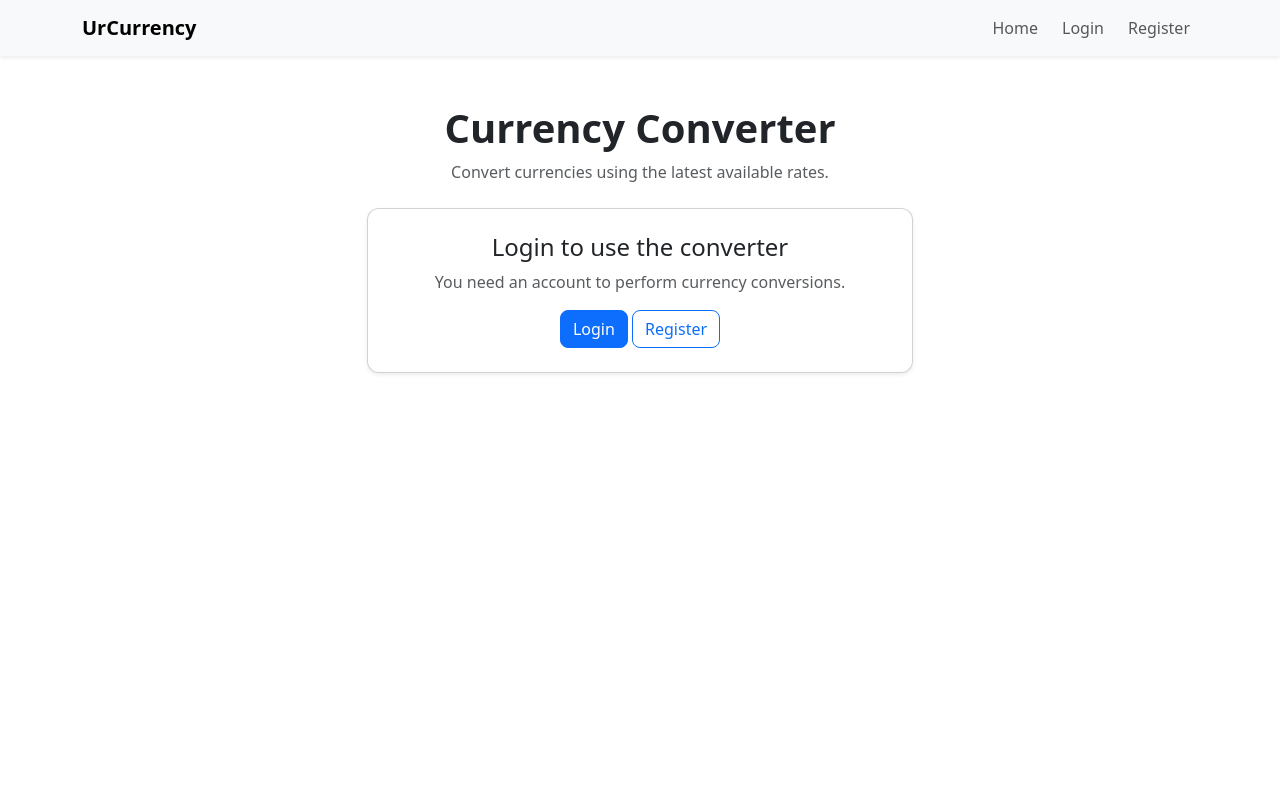
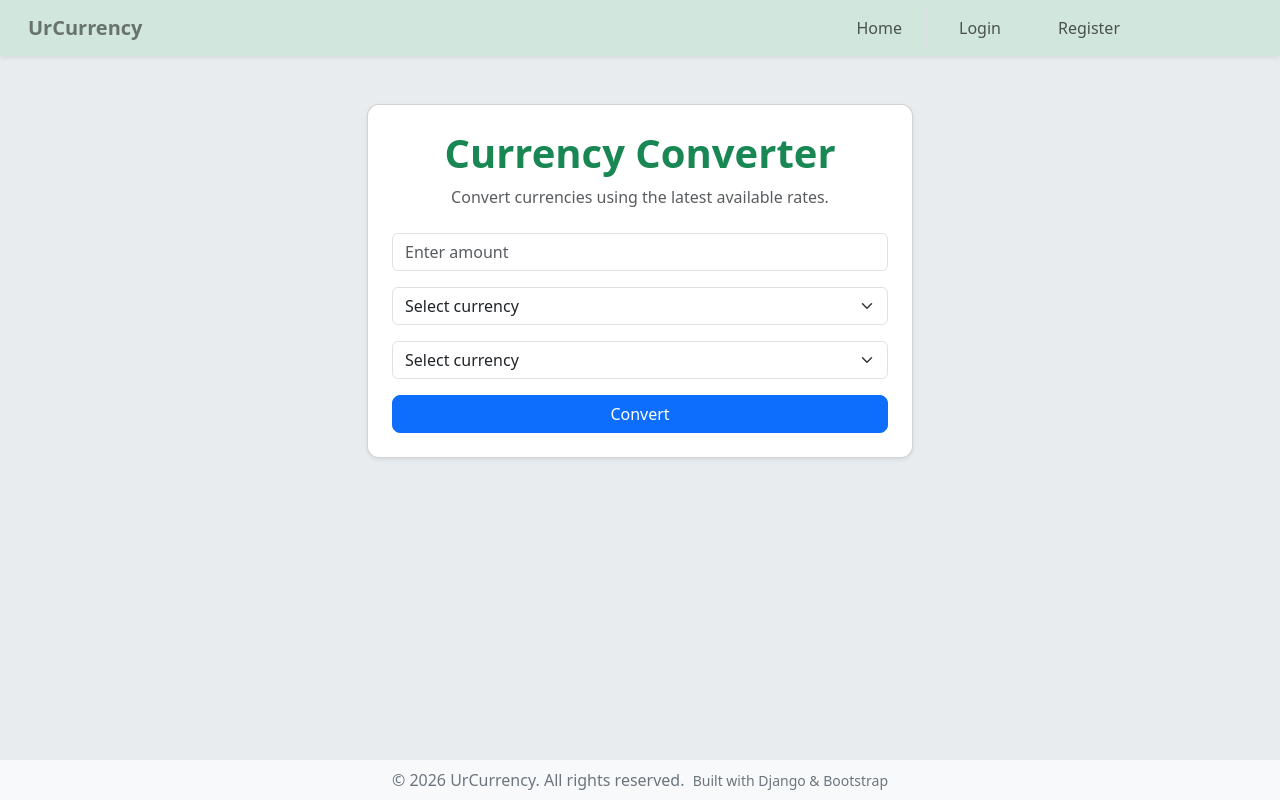
Before and after one commit to Suhel-ali/currency-converter, a Django app: page / in a window 1280 px wide. Run offline with Django 5.2, Linux system fonts and the light colour scheme; data that the repository does not hold is empty.

Commit message:
second commit added some colors to the content

```diff
--- a/converter/models.py
+++ b/converter/models.py
@@ -6,7 +6,7 @@ class Profile(models.Model):
     user = models.OneToOneField(User, on_delete=models.CASCADE)
     image = models.ImageField(
         upload_to="profile_images/",
-        default="profile_images/default.jpg"
+        default="profile_images/default.png"
     )
 
     def __str__(self):
--- a/converter/static/css/style.css
+++ b/converter/static/css/style.css
@@ -1,5 +1,6 @@
 body {
     min-height: 100vh;
+    background-color: #5186bb;
 }
 
 .navbar-brand {
--- a/converter/templates/base.html
+++ b/converter/templates/base.html
@@ -1,6 +1,7 @@
 {% load static %}
 
 <!DOCTYPE html>
+
 <html lang="en">
 
 <head>
@@ -9,45 +10,132 @@
 
     <meta
         name="viewport"
-        content="width=device-width, initial-scale=1.0">
+        content="width=device-width, initial-scale=1.0"
+    >
 
-    <!-- Bootstrap CSS -->
+
+    <!-- ================= BOOTSTRAP CSS ================= -->
+
     <link
         href="https://cdn.jsdelivr.net/npm/bootstrap@5.3.8/dist/css/bootstrap.min.css"
-        rel="stylesheet">
+        rel="stylesheet"
+    >
 
-    <!-- Your CSS -->
+
+    <!-- ================= BOOTSTRAP ICONS ================= -->
+
     <link
         rel="stylesheet"
-        href="{% static 'css/style.css' %}">
+        href="https://cdn.jsdelivr.net/npm/bootstrap-icons@1.11.3/font/bootstrap-icons.min.css"
+    >
+
+
+    <!-- ================= YOUR CSS ================= -->
+
+    <link
+        rel="stylesheet"
+        href="{% static 'css/style.css' %}"
+    >
+
+
+    <!-- ================= PAGE TITLE ================= -->
 
     <title>
+
         {% block title %}
+
             UrCurrency
+
         {% endblock %}
+
     </title>
 
 </head>
 
 
-<body>
 
-    <!-- ================= NAVBAR ================= -->
+<body class="d-flex flex-column min-vh-100 bg-body-secondary">
 
-    <nav class="navbar navbar-expand-lg bg-body-tertiary shadow-sm">
 
-        <div class="container">
+    <!-- =================================================
+         NAVBAR
+    ================================================== -->
+
+   <nav class="navbar navbar-expand-lg bg-success-subtle shadow-sm ">
+
+    <div class="container ms-md-3 me-md-3">
+
+        <!-- =====================================
+             LEFT SIDE
+        ====================================== -->
+
+        <div class="d-flex align-items-center gap-2">
+
+            <!-- Profile -->
+
+            {% if user.is_authenticated %}
+
+                <a
+                    href="{% url 'profile' %}"
+                    title="My Profile"
+                    class="text-decoration-none"
+                >
+
+                    {% if user.profile.image %}
+
+                        <img
+                            src="{{ user.profile.image.url }}"
+                            alt="Profile"
+                            width="42"
+                            height="42"
+                            class="rounded-circle object-fit-cover border"
+                        >
+
+                    {% else %}
+
+                        <span
+                            class="d-inline-flex
+                                   align-items-center
+                                   justify-content-center
+                                   rounded-circle
+                                   border
+                                   bg-light
+                                   text-secondary"
+                            style="
+                                width: 42px;
+                                height: 42px;
+                            "
+                        >
+
+                            <i class="bi bi-person fs-5"></i>
+
+                        </span>
+
+                    {% endif %}
+
+                </a>
+
+            {% endif %}
+
 
             <!-- Website name -->
 
             <a
-                class="navbar-brand fw-bold"
-                href="{% url 'home' %}">
+                class="navbar-brand text-black-50 fw-bold mb-0"
+                href="{% url 'home' %}"
+            >
+
                 UrCurrency
+
             </a>
 
+        </div>
 
-            <!-- Hamburger button -->
+
+
+        <!-- =====================================
+             MOBILE HAMBURGER
+        ====================================== -->
 
         <button
             class="navbar-toggler"
@@ -56,28 +144,35 @@
             data-bs-target="#mainNavbar"
             aria-controls="mainNavbar"
             aria-expanded="false"
-                aria-label="Toggle navigation">
+            aria-label="Toggle navigation"
+        >
 
             <span class="navbar-toggler-icon"></span>
 
         </button>
 
 
-            <!-- Navigation links -->
+
+        <!-- =====================================
+             RIGHT SIDE NAVIGATION
+        ====================================== -->
 
         <div
             class="collapse navbar-collapse"
-                id="mainNavbar">
+            id="mainNavbar"
+        >
 
-                <ul class="navbar-nav ms-auto">
+            <ul class="navbar-nav ms-auto align-items-lg-center navbar-links">
 
-                    <!-- Home -->
 
-                    <li class="nav-item">
+                <!-- HOME -->
+
+                <li class="nav-item px-3 ">
 
                     <a
                         class="nav-link"
-                            href="{% url 'home' %}">
+                        href="{% url 'home' %}"
+                    >
                         Home
                     </a>
 
@@ -86,79 +181,58 @@
 
                 {% if user.is_authenticated %}
 
-                    <!-- History -->
 
-                    <li class="nav-item">
+                    <!-- HISTORY -->
+
+                    <li class="nav-item px-3 border-start ">
 
                         <a
                             class="nav-link"
-                            href="{% url 'history' %}">
+                            href="{% url 'history' %}"
+                        >
                             History
                         </a>
 
                     </li>
 
 
-                    <!-- Favourites -->
+                    <!-- FAVOURITES -->
 
-                    <li class="nav-item">
+                    <li class="nav-item px-3 border-start ">
 
                         <a
                             class="nav-link"
-                            href="{% url 'favourites' %}">
+                            href="{% url 'favourites' %}"
+                        >
                             Favourites
                         </a>
 
                     </li>
 
 
-                    <!-- Profile -->
+                    <!-- CONTACT -->
 
-                    <li class="nav-item">
+                    <li class="nav-item px-3 border-start ">
 
                         <a
                             class="nav-link"
-                            href="{% url 'profile' %}">
-                            Profile
-                        </a>
-
-                    </li>
-
-
-                    <!-- Contact -->
-
-                    <li class="nav-item">
-
-                        <a
-                            class="nav-link"
-                            href="{% url 'contact' %}">
+                            href="{% url 'contact' %}"
+                        >
                             Contact Us
                         </a>
 
                     </li>
 
 
-                    <!-- Feedback -->
+                    <!-- FEEDBACK -->
 
-                    <li class="nav-item">
+                    <li class="nav-item px-3 border-start ">
 
                         <a
                             class="nav-link"
-                            href="{% url 'feedback' %}">
+                            href="{% url 'feedback' %}"
+                        >
                             Feedback
-                        </a>
-
-                    </li>
-
-
-                    <!-- Logout -->
-
-                    <li class="nav-item">
-
-                        <a
-                            class="nav-link text-danger"
-                            href="{% url 'logout' %}">
-                            Logout
                         </a>
 
                     </li>
@@ -167,26 +241,28 @@
                 {% else %}
 
 
-                    <!-- Login -->
+                    <!-- LOGIN -->
 
-                    <li class="nav-item">
+                    <li class="nav-item px-3 border-start ">
 
                         <a
                             class="nav-link"
-                            href="{% url 'login' %}">
+                            href="{% url 'login' %}"
+                        >
                             Login
                         </a>
 
                     </li>
 
 
-                    <!-- Register -->
+                    <!-- REGISTER -->
 
-                    <li class="nav-item">
+                    <li class="nav-item px-3 border-start ">
 
                         <a
                             class="nav-link"
-                            href="{% url 'register' %}">
+                            href="{% url 'register' %}"
+                        >
                             Register
                         </a>
 
@@ -194,6 +270,7 @@
 
 
                 {% endif %}
+
 
             </ul>
 
@@ -203,23 +280,105 @@
 
 </nav>
 
+    <!-- =================================================
+         PAGE CONTENT
+    ================================================== -->
 
-    <!-- ================= PAGE CONTENT ================= -->
+    <main class="flex-grow-1">
 
-    <main>
+
+        <!-- =========================================
+             DJANGO MESSAGES
+        ========================================== -->
+
+        {% if messages %}
+
+            <div class="container mt-3">
+
+                {% for message in messages %}
+
+                    <div
+                        class="alert
+                               alert-{{ message.tags }}
+                               alert-dismissible
+                               fade show"
+                        role="alert"
+                    >
+
+                        {{ message }}
+
+
+                        <button
+                            type="button"
+                            class="btn-close"
+                            data-bs-dismiss="alert"
+                            aria-label="Close"
+                        ></button>
+
+                    </div>
+
+                {% endfor %}
+
+            </div>
+
+        {% endif %}
+
+
+
+        <!-- =========================================
+             PAGE-SPECIFIC CONTENT
+        ========================================== -->
 
         {% block content %}
 
         {% endblock %}
 
+
     </main>
 
 
-    <!-- Bootstrap JavaScript -->
+
+    <!-- =================================================
+         FOOTER
+    ================================================== -->
+
+    <footer
+        class="bg-light text-secondary py-2 mt-auto"
+    >
+
+        <div class="container">
+
+            <div class="text-center">
+
+                <p class="mb-0">
+
+                    &copy; 2026 UrCurrency.
+                    All rights reserved.
+
+                    <small class="text-secondary ms-1">
+
+                        Built with Django &amp; Bootstrap
+
+                    </small>
+
+                </p>
+
+            </div>
+
+        </div>
+
+    </footer>
+
+
+
+    <!-- =================================================
+         BOOTSTRAP JAVASCRIPT
+    ================================================== -->
 
     <script
-        src="https://cdn.jsdelivr.net/npm/bootstrap@5.3.8/dist/js/bootstrap.bundle.min.js">
-    </script>
+        src="https://cdn.jsdelivr.net/npm/bootstrap@5.3.8/dist/js/bootstrap.bundle.min.js"
+    ></script>
+
 
 </body>
 
--- a/converter/templates/contact.html
+++ b/converter/templates/contact.html
@@ -6,13 +6,13 @@ Contact Us
 
 {% block content %}
 
-<div class="container mt-5">
+<div class="container-fluid mt-5">
 
-    <div class="row justify-content-center">
+    <div class="row justify-content-center ">
 
         <div class="col-md-6">
 
-            <div class="card shadow-sm">
+            <div class="card shadow-sm bg-success-subtle ">
 
                 <div class="card-body p-4">
 
--- a/converter/templates/feedback.html
+++ b/converter/templates/feedback.html
@@ -6,13 +6,13 @@ Feedback
 
 {% block content %}
 
-<div class="container mt-5">
+<div class="container mt-5 ">
 
     <div class="row justify-content-center">
 
-        <div class="col-md-6">
+        <div class="col-md-6 ">
 
-            <div class="card shadow-sm">
+            <div class="card shadow-sm bg-success-subtle">
 
                 <div class="card-body p-4">
 
--- a/converter/templates/home.html
+++ b/converter/templates/home.html
@@ -14,9 +14,17 @@ Home
 
             <!-- Heading -->
 
-            <div class="text-center mb-4">
 
-                <h1 class="fw-bold">
+
+
+            <!-- Converter Card -->
+
+            <div class="card shadow-sm ">
+
+                <div class="card-body p-4">
+                     <div class="text-center mb-4">
+
+                <h1 class="fw-bold text-success">
                     Currency Converter
                 </h1>
 
@@ -27,14 +35,7 @@ Home
             </div>
 
 
-            <!-- Converter Card -->
 
-            <div class="card shadow-sm">
-
-                <div class="card-body p-4">
-
-
-                    {% if user.is_authenticated %}
 
                         <!-- Converter Form -->
 
@@ -50,9 +51,7 @@ Home
 
                             <div class="mb-3">
 
-                                <label class="form-label">
-                                    Amount
-                                </label>
+
 
                                 <input
                                     type="number"
@@ -71,9 +70,7 @@ Home
 
                             <div class="mb-3">
 
-                                <label class="form-label">
-                                    From Currency
-                                </label>
+
 
                                 <select
                                     name="from_currency"
@@ -102,9 +99,7 @@ Home
 
                             <div class="mb-3">
 
-                                <label class="form-label">
-                                    To Currency
-                                </label>
+
 
                                 <select
                                     name="to_currency"
@@ -141,7 +136,7 @@ Home
                         </form>
 
 
-                    {% else %}
+                 {% comment %}  {% else %}
 
                         <!-- Guest Message -->
 
@@ -174,33 +169,38 @@ Home
 
                         </div>
 
+
                     {% endif %}
+                    {% endcomment %}
 
 
                     <!-- Conversion Result -->
 
-                    {% if result %}
+                   {% if result %}
 
     <hr class="my-4">
 
     <div class="text-center">
 
-        <p class="text-muted mb-1">
-            Converted Amount
+        <p class="text-muted mb-2">
+            Conversion Result
         </p>
 
-        <h2 class="fw-bold">
-            {{ result|floatformat:2 }}
-            {{ to_currency }}
+        <h2 class="fw-bold mb-3">
+            {{ result|floatformat:2 }} {{ to_currency }}
         </h2>
 
-        <p class="text-muted">
+        <p class="fs-5 mb-2">
+            {{ amount|floatformat:2 }} {{ from_currency }}
+            =
+            {{ result|floatformat:2 }} {{ to_currency }}
+        </p>
 
+        <p class="text-muted mb-3">
             1 {{ from_currency }}
             =
-            {{ rate }}
+            {{ rate|floatformat:5 }}
             {{ to_currency }}
-
         </p>
 
 
@@ -238,5 +238,11 @@ Home
     </div>
 
 {% endif %}
+{% endblock %}
+
+{% block content1 %}
+<marquee behavior="scroll" direction="left">
+    <h3>Welcome to the Currency Converter!</h3>
+</marquee>
 
 {% endblock %}
--- a/converter/views.py
+++ b/converter/views.py
@@ -115,48 +115,125 @@ def register(request):
 
 # ---------------- LOGIN ----------------
 
+# ---------------- LOGIN ----------------
+
 def login_view(request):
 
     if request.user.is_authenticated:
         return redirect("home")
 
-    if request.method == "POST":
 
-        username = request.POST.get("username")
-        password = request.POST.get("password")
+    # =========================================
+    # GET REQUEST
+    # =========================================
 
-        user = authenticate(
-            request,
-            username=username,
-            password=password
-        )
+    if request.method == "GET":
 
-        if user is not None:
+        next_page = request.GET.get("next")
 
-            login(request, user)
+        message = None
 
-            return redirect("home")
+
+        # User is trying to access favourites
+
+        if next_page and next_page.startswith("/favourites"):
+
+            message = (
+                "You need to login to use "
+                "Favourite Currencies."
+            )
+
+
+        # User is trying to access history
+
+        elif next_page and next_page.startswith("/history"):
+
+            message = (
+                "You need to login to view "
+                "your Conversion History."
+            )
+
+
+        # User is trying to access feedback
+
+        elif next_page and next_page.startswith("/feedback"):
+
+            message = (
+                "You need to login to submit "
+                "Feedback."
+            )
+
+
+        # User is trying to access profile
+
+        elif next_page and next_page.startswith("/profile"):
+
+            message = (
+                "You need to login to view "
+                "your Profile."
+            )
+
+
+        # User is trying to access contact
+
+        elif next_page and next_page.startswith("/contact"):
+
+            message = (
+                "You need to login to Contact Us."
+            )
+
 
         return render(
             request,
             "login.html",
             {
-                "error": "Invalid username or password."
+                "message": message,
+                "next_page": next_page
             }
         )
 
-    return render(request, "login.html")
+
+    # =========================================
+    # POST REQUEST
+    # =========================================
+
+    username = request.POST.get("username")
+    password = request.POST.get("password")
+
+    user = authenticate(
+        request,
+        username=username,
+        password=password
+    )
 
 
-# ---------------- LOGOUT ----------------
+    if user is not None:
 
-def logout_view(request):
+        login(request, user)
 
-    logout(request)
-
-    return redirect("home")
+        next_page = request.POST.get("next")
 
 
+        if next_page:
+
+            return redirect(next_page)
+
+
+        return redirect("home")
+
+
+    # =========================================
+    # INVALID LOGIN
+    # =========================================
+
+    return render(
+        request,
+        "login.html",
+        {
+            "error": "Invalid username or password.",
+            "next_page": request.POST.get("next")
+        }
+    )
 # ---------------- PROFILE ----------------
 
 @login_required
@@ -188,7 +265,7 @@ def profile(request):
 
 # ---------------- CONVERT CURRENCY ----------------
 
-@login_required
+
 def convert_currency(request):
 
     if request.method != "POST":
@@ -228,14 +305,14 @@ def convert_currency(request):
         # Calculate conversion
         converted_amount = amount * rate
 
-        # Save conversion
-        Conversion.objects.create(
-            user=request.user,
-            from_currency=from_currency,
-            to_currency=to_currency,
-            amount=amount,
-            rate=rate,
-            converted_amount=converted_amount
+        if request.user.is_authenticated:
+            Conversion.objects.create(
+                user=request.user,
+                from_currency=from_currency,
+                to_currency=to_currency,
+                amount=amount,
+                rate=rate,
+                converted_amount=converted_amount
         )
 
         return render(
@@ -309,22 +386,27 @@ def favourites(request):
 
 
 # ---------------- ADD FAVOURITE ----------------
-
-@login_required
+@login_required(login_url="/login/")
 def add_favourite(request):
 
-    if request.method == "POST":
+    try:
 
-        from_currency = request.POST.get("from_currency")
-        to_currency = request.POST.get("to_currency")
+        if request.method == "POST":
 
-        if from_currency and to_currency:
+            from_currency = request.POST.get("from_currency")
+            to_currency = request.POST.get("to_currency")
 
-            Favourite.objects.get_or_create(
-                user=request.user,
-                from_currency=from_currency,
-                to_currency=to_currency
-            )
+            if from_currency and to_currency:
+
+                Favourite.objects.get_or_create(
+                    user=request.user,
+                    from_currency=from_currency,
+                    to_currency=to_currency
+                )
+
+    except Exception as e:
+
+        print(f"Error adding favourite: {e}")
 
     return redirect("favourites")
 
@@ -439,3 +521,10 @@ def feedback(request):
         request,
         "feedback.html"
     )
+    # ---------------- LOGOUT ----------------
+
+def logout_view(request):
+
+    logout(request)
+
+    return redirect("home")
```
Also changed, not shown: converter/templates/favourites.html (+5 -5 lines), converter/templates/history.html (+38 -21 lines), converter/templates/login.html (+21 -0 lines), converter/templates/profile.html (+14 -11 lines), converter/media/profile_images/default.jpg (deleted), converter/media/profile_images/default.png (added). Lines whose indentation alone changed are shown as unchanged.
